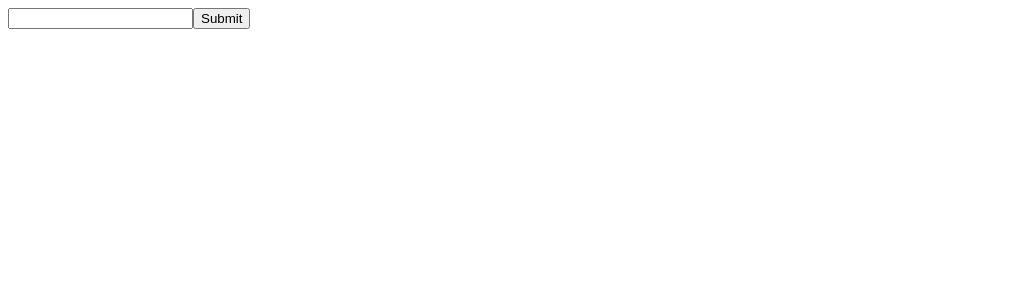
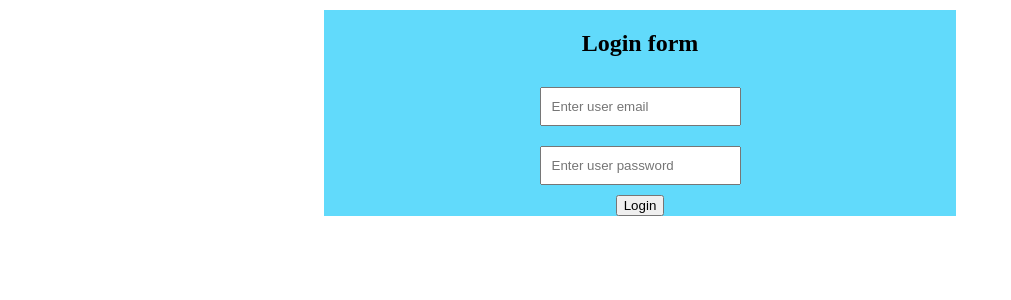
Before and after one commit to saqlain-shah/MERN-Stack-Web-Development-Batch-3, a React (Create React App) app in the folder demo-app/: page / in a window 1280 px wide. Shown: the top 300 px of the page, without its empty margins (0-1011 px from the left). Built offline with nearby package versions, Linux system fonts and the light colour scheme.

Commit message:
Your commit message here

```diff
--- a/demo-app/src/App.css
+++ b/demo-app/src/App.css
@@ -36,3 +36,18 @@
     transform: rotate(360deg);
   }
 }
+
+.loginForm{
+  display: flex;
+  justify-content: center;
+  align-items: center;
+flex-direction: column;
+margin: 10px auto;
+background-color: #61dafb;
+width: 50%;
+
+}
+.loginForm input{
+  margin: 10px;
+  padding: 10px;
+}
--- a/demo-app/src/App.js
+++ b/demo-app/src/App.js
@@ -1,9 +1,11 @@
 import './App.css';
-import Form from './component/Form';
+// import Form from './component/Form';
+import Login from './component/Login';
 function App() {
   return (
     <>
-    <Form/>
+    <Login/>
+
     </>
   );
 }
--- a/demo-app/src/component/Form.jsx
+++ b/demo-app/src/component/Form.jsx
@@ -1,12 +1,60 @@
-import React from 'react'
+import React, { useState } from 'react';
 
 export default function Form() {
-  return (
-    <form>
-    <label>
-      <input type="text" name="name" />
-    </label>
-    <input type="submit" value="Submit" />
-  </form>
-  )
+    const [data, setData] = useState({
+        username: '123',
+        email: 'abc@gmail.com', // Corrected the email value
+        password: '12345'
+    //    adress: 'city a b c'
+    });
+
+    function handleChange(event) {
+        const { name, value } = event.target;
+        setData((prevData) => ({
+            ...prevData,
+            [name]: value
+        }));
+    }
+
+    function handleSubmit(event) {
+        event.preventDefault(); // Prevent default form submission
+        alert(`Hello ${data.username} your email is ${data.email} your password is ${data.password} and your adress ${data.adress}`);
+    }
+
+    return (
+        <React.Fragment>
+            <form onSubmit={handleSubmit}>
+                <label>User Name:</label><br />
+                <input
+                    type="text"
+                    name="username"
+                    value={data.username} // Corrected the value prop
+                    onChange={handleChange}
+                /><br />
+                <label>Email:</label><br />
+                <input
+                    type="text"
+                    name="email"
+                    value={data.email}
+                    onChange={handleChange}
+                /><br />
+                <label>Password:</label><br />
+                <input
+                    type="password"
+                    name="password"
+                    value={data.password}
+                    onChange={handleChange}
+                /><br />
+                <label>Address:</label><br />
+                <input
+                    type="adress"
+                    name="adress"
+                    value={data.adress}
+                    onChange={handleChange}
+                /><br />
+
+                <button type="submit">Display Data</button>
+            </form>
+        </React.Fragment>
+    );
 }
--- /dev/null
+++ b/demo-app/src/component/Login.jsx
@@ -0,0 +1,43 @@
+import React, { useState } from 'react'
+
+export default function Login() {
+    const[value, setvalue]= useState({
+        email: '',
+        pasowrd:''
+    })
+    function userLoginData(data){
+    const{name, value} =data.target;
+    setvalue((prevData) => ({
+        ...prevData,
+        [name] :value
+    }))
+
+  }
+  function userLoginsubmit(){
+    alert(`your email is ${value.email} and password is ${value.password}`)
+  }
+  return (
+    <div>
+      <form className='loginForm'>
+        <h2>Login form</h2>
+        <label htmlFor="Userna me"></label>
+        <input
+        type="text"
+        name="email"
+        value={value.email}
+        onChange={userLoginData}
+        placeholder ="Enter user email"
+        />
+        <label htmlFor="Username"></label>
+        <input
+        type="text"
+        name="password"
+        value={value.password}
+        onChange={userLoginData}
+        placeholder= "Enter user password"
+        />
+        <button onClick={userLoginsubmit}>Login</button>
+      </form>
+    </div>
+  )
+}
```
Also changed, not shown: demo-app/src/Registration.jsx (added, +32 -0 lines), demo-app/src/component/Counter.jsx (added, +23 -0 lines).
